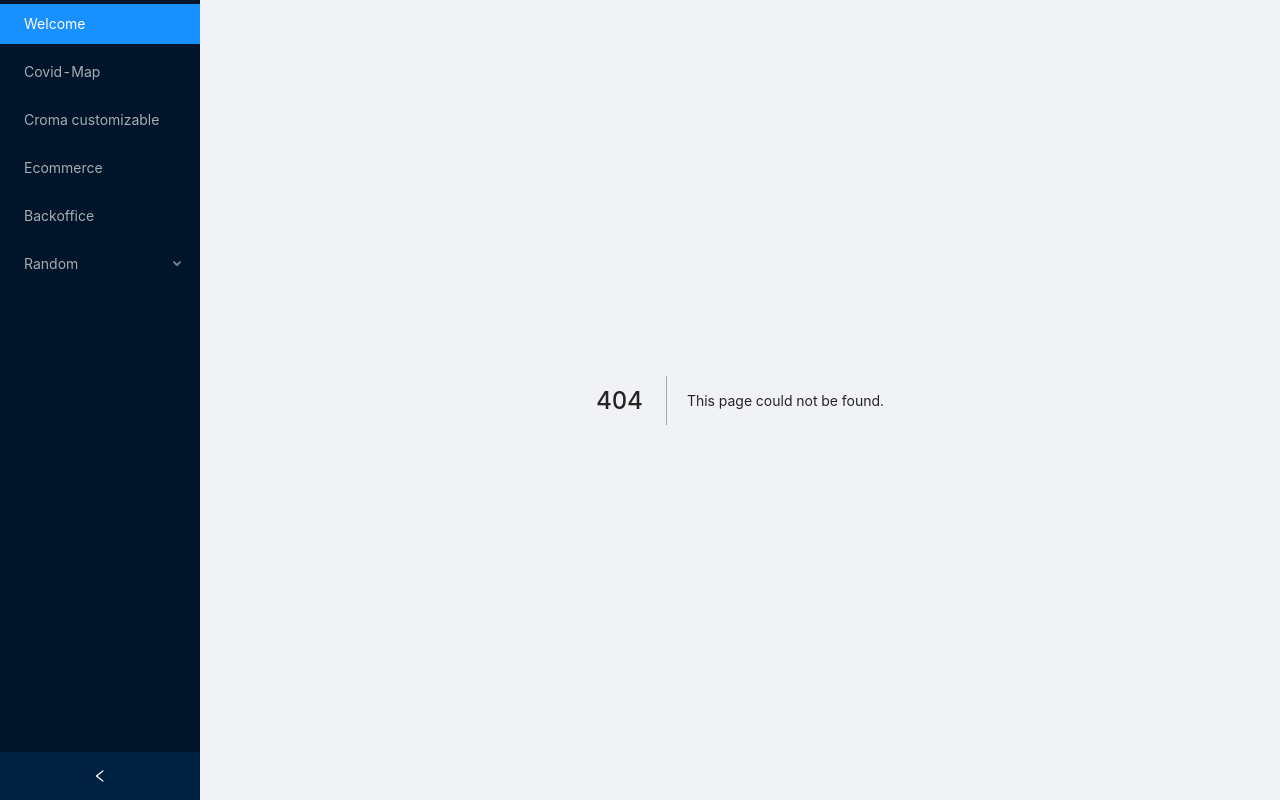
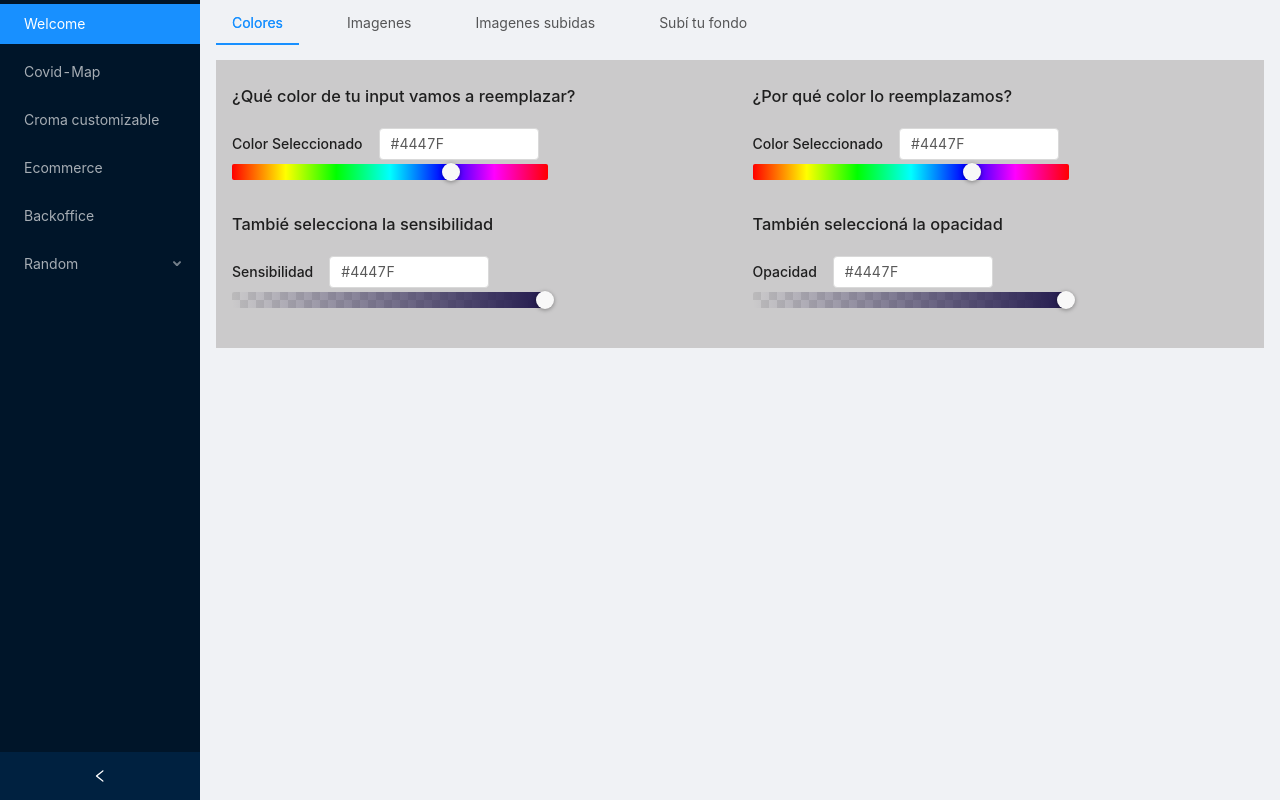
Before and after one commit to pablitxn/playground-frontend, a Next.js app: page /chroma-key in a window 1280 px wide. Before the commit this address had no page. Built offline with nearby package versions, Linux system fonts and the light colour scheme; no server answers.

Commit message:
wip: tabs

```diff
--- a/src/components/chroma-key/index.jsx
+++ b/src/components/chroma-key/index.jsx
@@ -4,7 +4,7 @@ import { useEffect, useRef, useState } from "react";
 import { chromaKey } from "./canvas/utils";
 // Styles
 // import "./chroma-key.styles.less";
-import ChromaConfigurations from "components/chroma-key/tabs";
+import ChromaConfigurations from "components/chroma-key/configs";
 
 function App() {
 	const refInput = useRef();
--- a/src/layouts/index.tsx
+++ b/src/layouts/index.tsx
@@ -30,7 +30,7 @@ const AppLayout: FC<IAppLayout> = ({ children }) => {
 						<Navigation href="/covid-map">Covid-Map</Navigation>
 					</Menu.Item>
 					<Menu.Item key="4" >
-						<Navigation href="/croma">Croma customizable</Navigation>
+						<Navigation href="/chroma-key">Croma customizable</Navigation>
 					</Menu.Item>
 					<Menu.Item key="5" >
 						<Navigation href="/ecommerce">Ecommerce</Navigation>
--- a/src/pages/croma/index.tsx
+++ b/src/pages/chroma-key/index.tsx
@@ -1,13 +1,13 @@
 // React
 import { FC } from "react";
 // Components
-import Tabs from "components/chroma-key/tabs";
 import Canvas from "components/chroma-key/canvas";
+import ChromaConfigs from "components/chroma-key/configs";
 
 const Chroma: FC = () => {
 	return (
 		<>
-			{/* <Tabs /> */}
+			<ChromaConfigs />
 			<Canvas />
 		</>
 	);
```
Also changed, not shown: src/components/chroma-key/configs/index.tsx (renamed from src/components/chroma-key/tabs/index.tsx, +7 -8 lines), src/components/chroma-key/configs/tabs/background.tsx (renamed from src/components/chroma-key/tabs/background.tsx), src/components/chroma-key/configs/tabs/colors.tsx (renamed from src/components/chroma-key/tabs/colors.tsx), src/components/chroma-key/configs/tabs/gallery.tsx (renamed from src/components/chroma-key/tabs/gallery.tsx), src/components/chroma-key/configs/tabs/styles.less (renamed from src/components/chroma-key/tabs/styles.less), src/components/chroma-key/configs/tabs/upload.tsx (renamed from src/components/chroma-key/tabs/upload.tsx).
